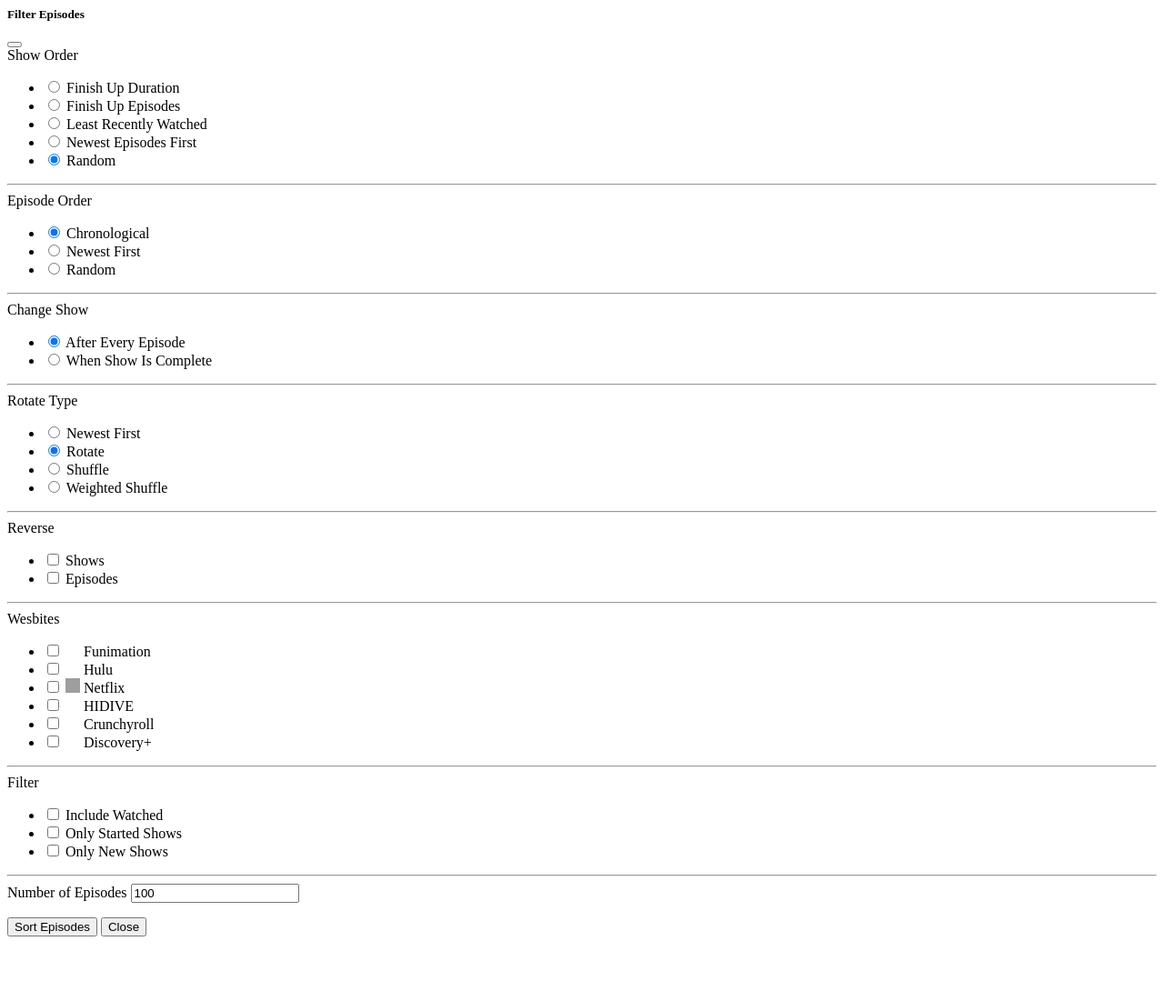
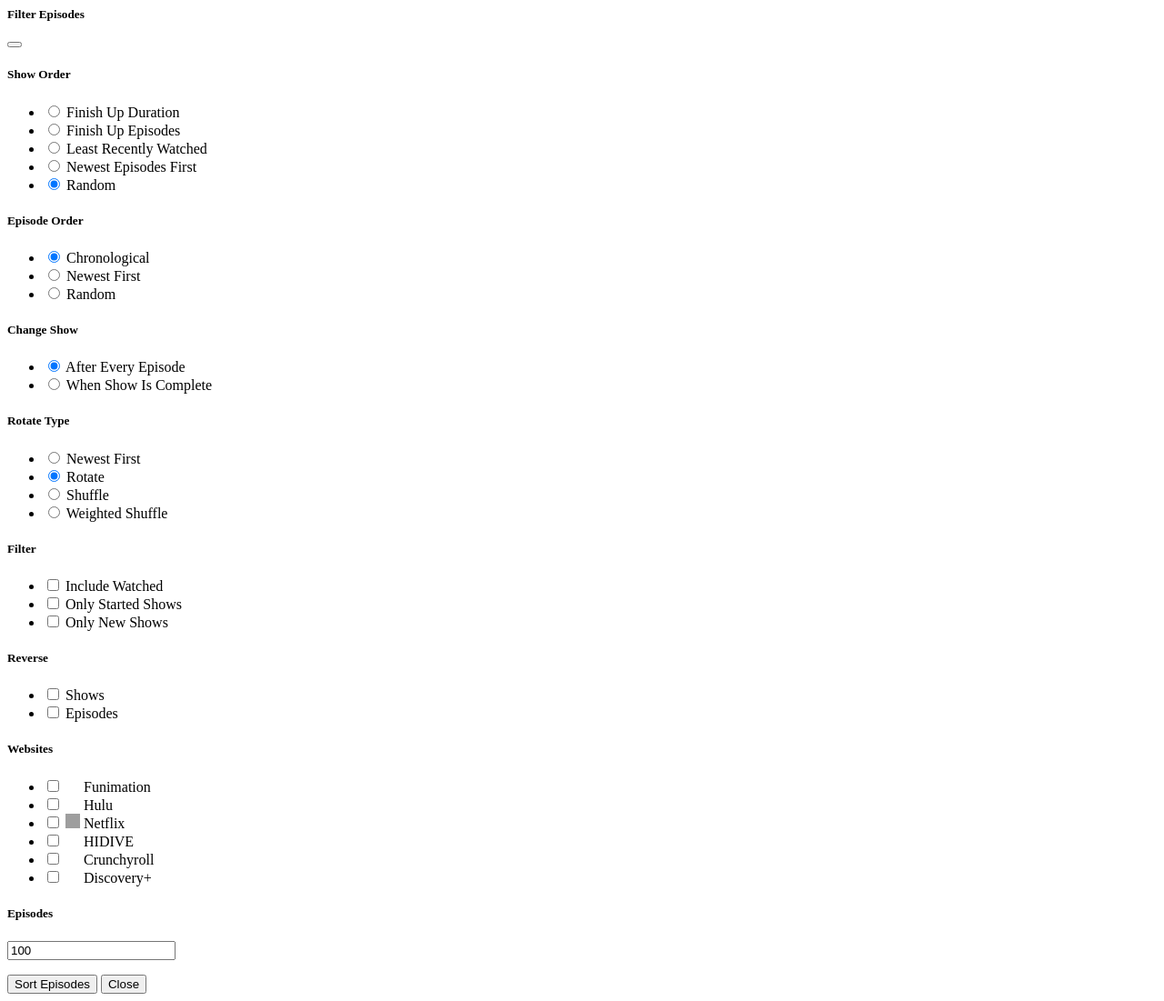
Before and after one commit to 26b-dream/Stream-Man, a Django app: template playlists/templates/playlists/modal_filter_episodes.html in a window 1280 px wide. Shown: the whole page at 91% size. Before the commit the page ends 1030 px from the top, so only its background shows below. Run offline with Django 3.2, Linux system fonts and the light colour scheme; the template is opened without the code that fills it: values that come from a table or form of the project are taken from there, others are empty; parts of the project's set-up code (start-up, migrations or seed data) failed here and were passed over; some libraries are stand-ins or nearby versions; grey boxes are pictures that could not be loaded.

Commit message:
Simplified and compactified fitlering form

```diff
--- a/playlists/forms.py
+++ b/playlists/forms.py
@@ -1,10 +1,4 @@
 from __future__ import annotations
-
-from typing import TYPE_CHECKING
-
-if TYPE_CHECKING:
-    from typing import Optional
-
 
 # Django
 from django import forms
@@ -75,61 +69,36 @@ class PlaylistRenameForm(forms.ModelForm):
         fields = ["name"]
 
 
-class group_mixin:
-    group: Optional[int]
-    group_title: Optional[str]
-
-
-class grouped_choice_field(forms.ChoiceField, group_mixin):
-    """Modified version of ChoiceField that allows for grouping choices"""
-
-
-class grouped_multiple_choice_field(forms.MultipleChoiceField, group_mixin):
-    """Modified version of MultipleChoiceField that allows for grouping choices"""
-
-
-class grouped_integer_field(forms.IntegerField, group_mixin):
-    """Modified version of IntegerField that allows for grouping choices"""
-
-
 class PlaylistSortForm(forms.Form):
     """Form used to sort and filter playlists"""
 
-    show_order = grouped_choice_field(
+    show_order = forms.ChoiceField(
         choices=Builder.ShowOrder.acceptable_functions,
         widget=forms.RadioSelect,
         initial="random",
         required=False,
     )
-    show_order.group = 0
-    show_order.group_title = "Show Order"
 
-    episode_order = grouped_choice_field(
+    episode_order = forms.ChoiceField(
         choices=Builder.EpisodeOrder.acceptable_functions,
         widget=forms.RadioSelect,
         initial="chronological",
         required=False,
     )
-    episode_order.group = 1
-    episode_order.group_title = "Episode Order"
 
-    change_show = grouped_choice_field(
+    change_show = forms.ChoiceField(
         choices=Builder.ChangeShowIf.acceptable_functions,
         widget=forms.RadioSelect,
         initial="after_every_episode",
         required=False,
     )
-    change_show.group = 2
-    change_show.group_title = "Change Show"
 
-    rotate_type = grouped_choice_field(
+    rotate_type = forms.ChoiceField(
         choices=Builder.Resort.acceptable_functions,
         widget=forms.RadioSelect,
         required=False,
         initial="rotate",
     )
-    rotate_type.group = 3
-    rotate_type.group_title = "Rotate Type"
 
     FILTER_OPTIONS = (
         ("include_watched", "Include Watched"),
@@ -140,13 +109,9 @@ class PlaylistSortForm(forms.Form):
         ("shows", "Shows"),
         ("episodes", "Episodes"),
     )
-    reverse = grouped_multiple_choice_field(
-        choices=REVERSE_OPTIONS, widget=forms.CheckboxSelectMultiple, required=False
-    )
-    reverse.group = 4
-    reverse.group_title = "Reverse"
+    reverse = forms.MultipleChoiceField(choices=REVERSE_OPTIONS, widget=forms.CheckboxSelectMultiple, required=False)
 
-    websites = grouped_multiple_choice_field(
+    websites = forms.MultipleChoiceField(
         choices=[
             (x.WEBSITE, mark_safe(f"<img src={x.FAVICON_URL} style='width:16px;height:16px;'> {x.WEBSITE}"))
             for x in SHOW_SUBCLASSES.values()
@@ -155,17 +120,11 @@ class PlaylistSortForm(forms.Form):
         widget=forms.CheckboxSelectMultiple,
         required=False,
     )
-    websites.group = 5
-    websites.group_title = "Wesbites"
 
-    episode_filter = grouped_multiple_choice_field(
+    episode_filter = forms.MultipleChoiceField(
         choices=FILTER_OPTIONS, widget=forms.CheckboxSelectMultiple, required=False
     )
-    episode_filter.group = 6
-    episode_filter.group_title = "Filter"
 
-    number_of_episodes = grouped_integer_field(initial=100)
-    number_of_episodes.group = 7
-    number_of_episodes.group_title = "Number of Episodes"
+    number_of_episodes = forms.IntegerField(initial=100)
 
     # Group specific fields together so the form is easier to use
--- a/playlists/templates/playlists/modal_filter_episodes.html
+++ b/playlists/templates/playlists/modal_filter_episodes.html
@@ -13,24 +13,50 @@
                 {% comment %} id="episode_order_form" - Allows the submit button to be outisde of the form {% endcomment %}
                 <form action="{% url 'playlists:playlist' playlist.id %}" method="post" id="episode_order_form">
                     {% csrf_token %}
-                    {% comment %} Group forms by the group value to make the form more organized {% endcomment %}
-                    {% regroup playlist_order_form by field.group as field_groups %}
+                    <div class="row">
+                        <div class="col border border-2">
+                            <h5>Show Order</h5>
+                            {{ playlist_order_form.show_order }}
+                        </div>
+                        <div class="col border border-2">
+                            <h5>Episode Order</h5>
+                            {{ playlist_order_form.episode_order }}
+                        </div>
+                    </div>
 
-                    {% comment %} Go through each group one at a time to display just the information for that specific group {% endcomment %}
-                    {% for field_group in field_groups %}
+                    <div class="row">
+                        <div class="col border border-2">
+                            <h5>Change Show</h5>
+                            {{ playlist_order_form.change_show }}
+                        </div>
+                        <div class="col border border-2">
+                            <h5>Rotate Type</h5>
+                            {{ playlist_order_form.rotate_type }}
+                        </div>
+                    </div>
 
-                        {% comment %} Devider is only needed after the first iteration otherwise a pointless one will be added at the top {% endcomment %}
-                        {% if not forloop.first %}<hr>{% endif %}
 
-                        {% comment %} Add the title of the field at the top to make it easier to read {% endcomment %}
-                        {{field_group.list.0.field.group_title}}
-
-                        {% comment %} Add every field to the form {% endcomment %}
-                        {% for field in field_group.list %}
-                            {{field}}
-                        {% endfor %}
-                    {% endfor %}
-                  </form>
+                    <div class="row">
+                        <div class="col border border-2">
+                            <h5>Filter</h5>
+                            {{ playlist_order_form.episode_filter }}
+                        </div>
+                        <div class="col border border-2">
+                            <h5>Reverse</h5>
+                            {{ playlist_order_form.reverse }}
+                        </div>
+                    </div>
+                    <div class="row">
+                        <div class="col border border-2">
+                            <h5>Websites</h5>
+                            {{ playlist_order_form.websites }}
+                        </div>
+                        <div class="col border border-2">
+                            <h5>Episodes</h5>
+                            {{ playlist_order_form.number_of_episodes }}
+                        </div>
+                    </div>
+                </form>
             </div>
             <div class="modal-footer">
                 <input class="btn btn-primary" form="episode_order_form" type="submit" value="Sort Episodes">
```
Also changed, not shown: playlists/views/modal.py (+15 -0 lines).
